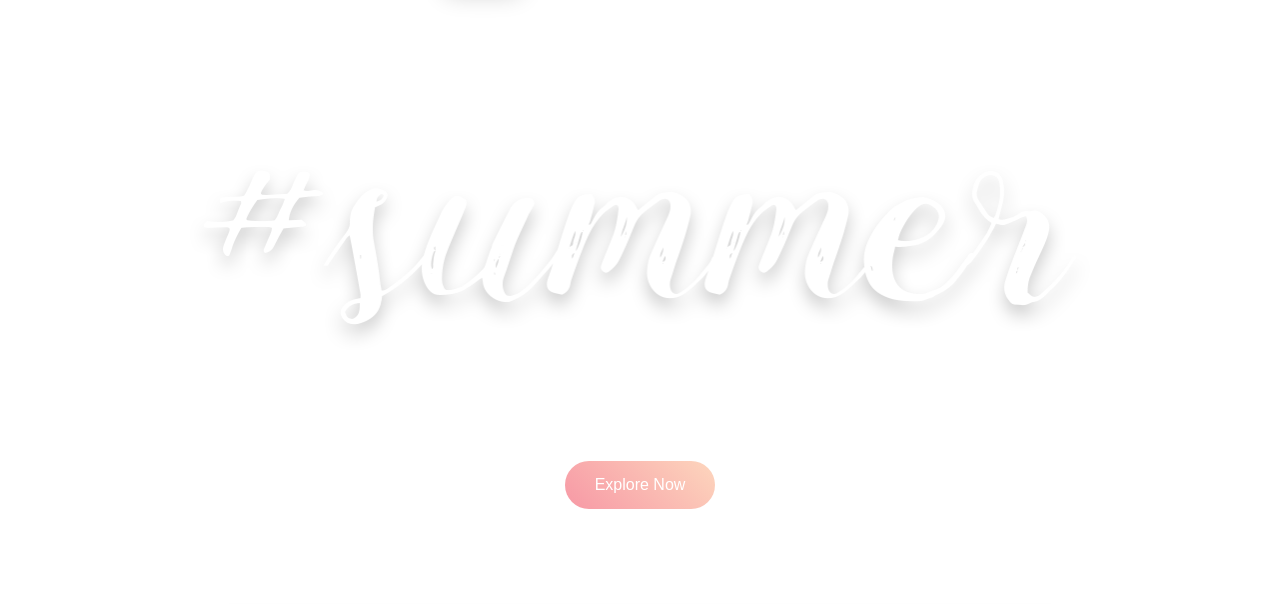
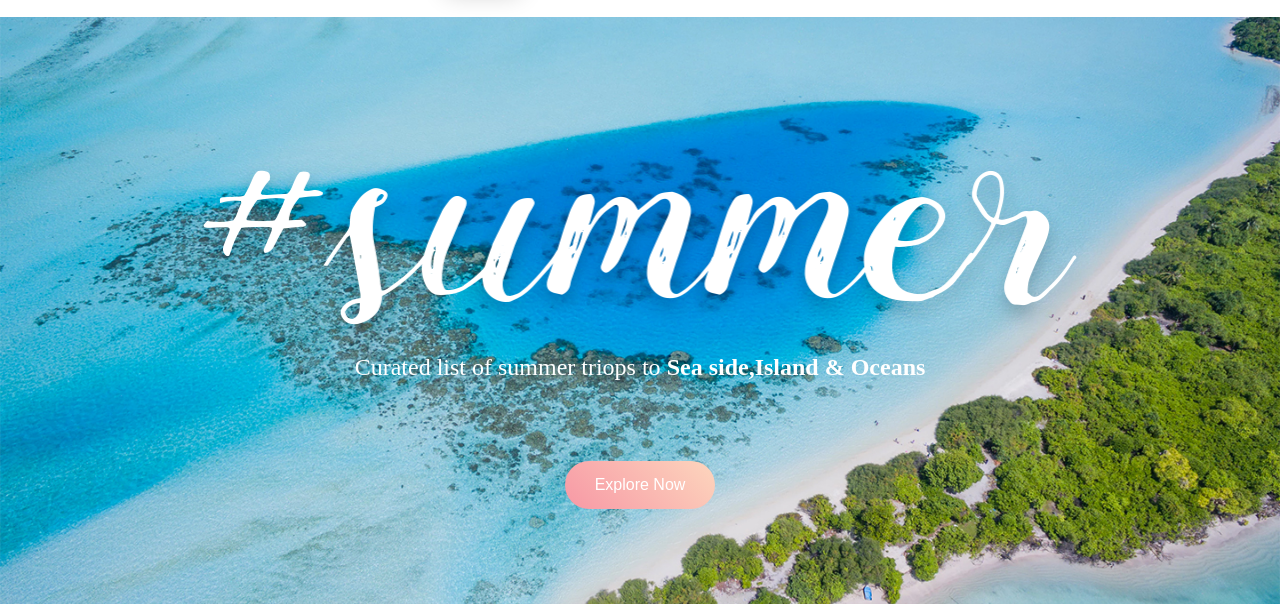
Before and after one commit to Tagwale/HTML-project-1, a plain HTML site: page index.html in a window 1280 px wide. Shown: the part 151-755 px from the top of the page. Drawn offline with Linux system fonts and the light colour scheme; files whose address does not match are found by name.

Commit message:
change image path

```diff
--- a/css file/style.css
+++ b/css file/style.css
@@ -98,7 +98,7 @@ body {
   margin-right: 14px;
 }
 .content-one {
-  background-image: url(images/bg.jpg);
+  background-image: url(../images/bg.jpg);
   width: 100%;
   height: 80vh;
   display: flex;
```
